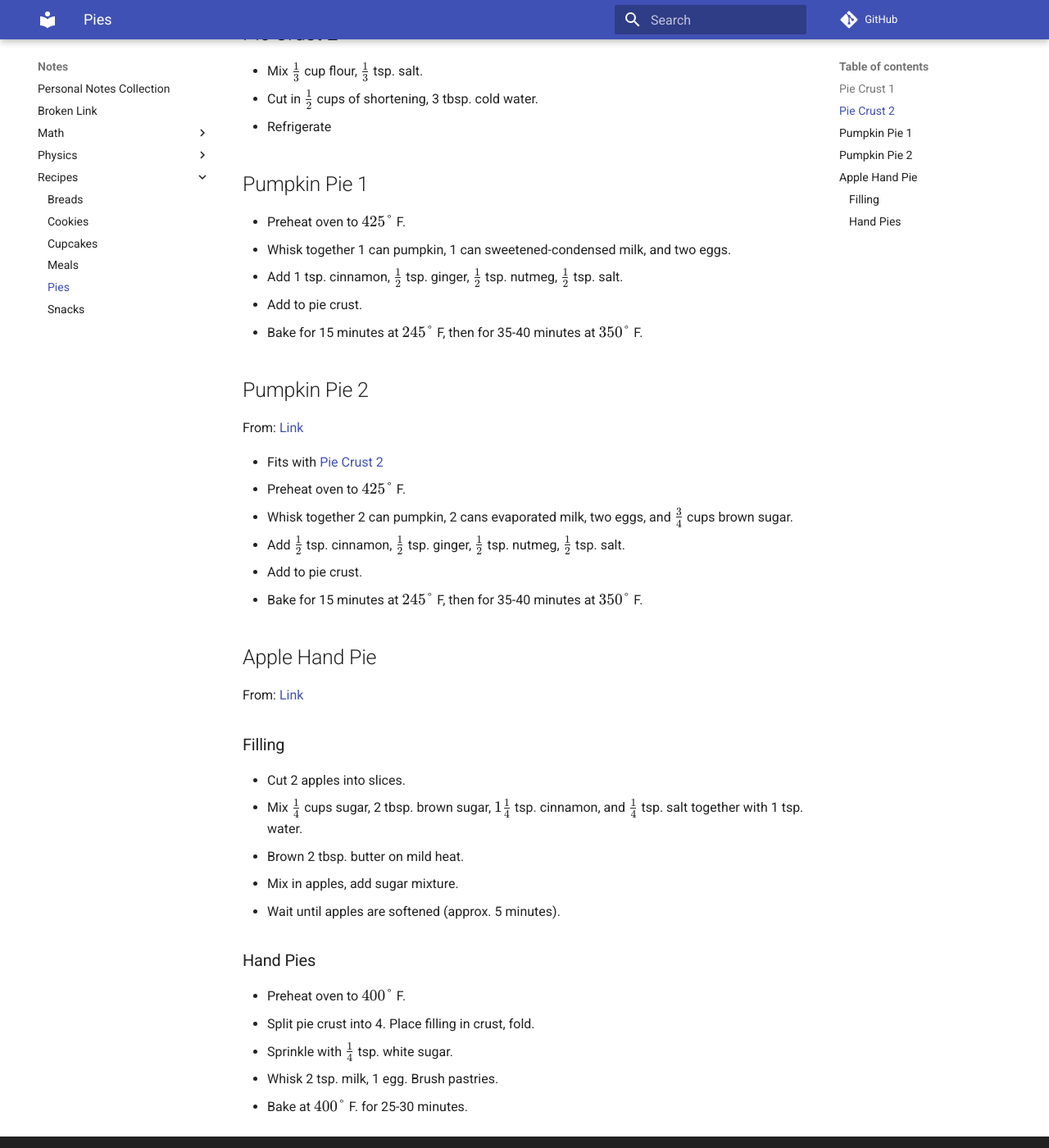
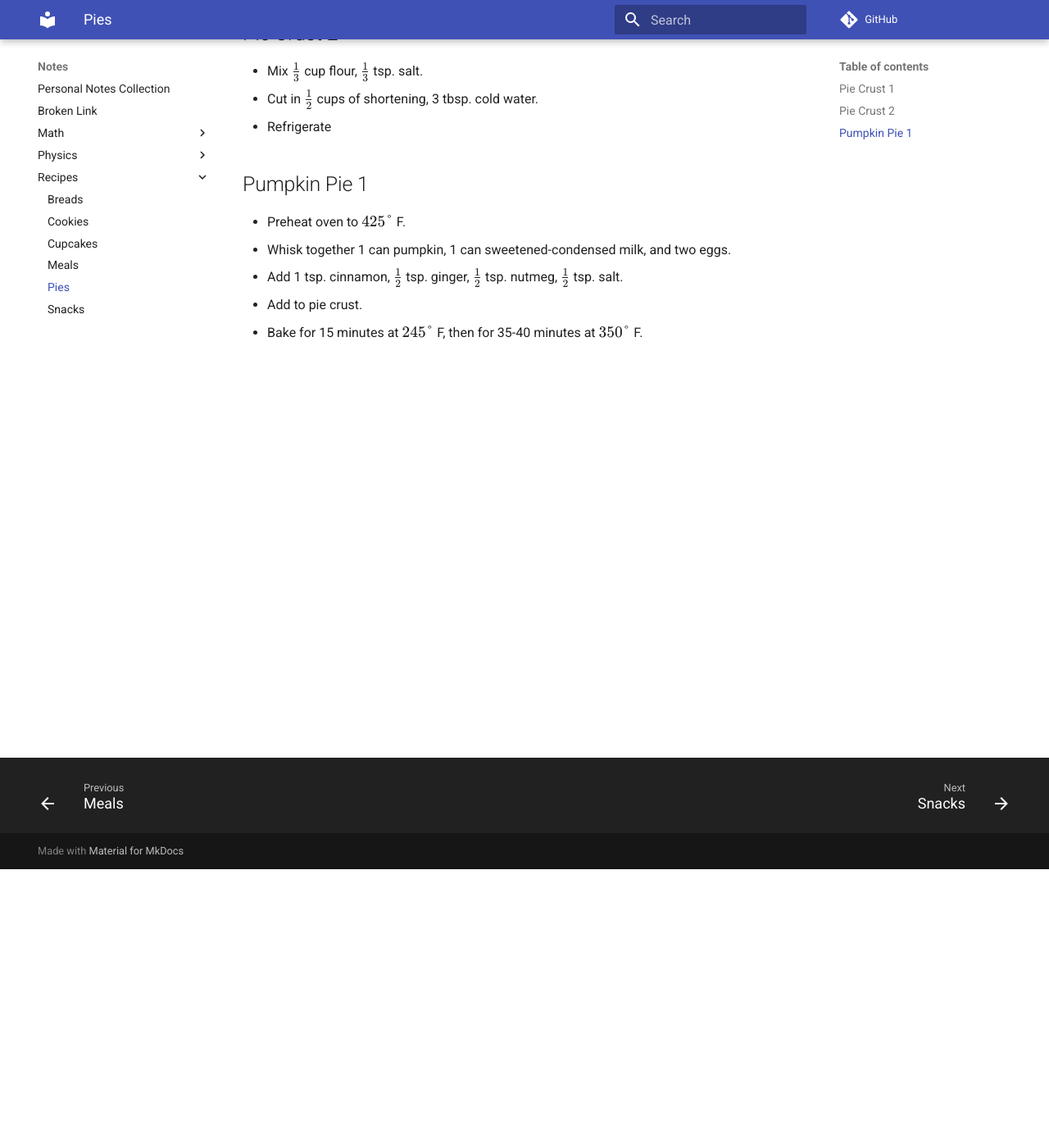
Before and after one commit to Indigo5684/Notes, an MkDocs documentation site: the page built from docs/recipes/pies.md, in a window 1280 px wide and 1400 px high, scrolled down 340 px. Shown: the whole window at 82% size. Built offline with MkDocs 1.6.1 and Material for MkDocs 9.7.7, drawn with Linux system fonts in a browser that asks for light colours; comment, search, counter and statistics services are not loaded.

Commit message:
Remove some recipes

```diff
--- a/docs/recipes/pies.md
+++ b/docs/recipes/pies.md
@@ -19,34 +19,3 @@
 - Add 1 tsp. cinnamon, $\frac{1}{2}$ tsp. ginger, $\frac{1}{2}$ tsp. nutmeg, $\frac{1}{2}$ tsp. salt.
 - Add to pie crust.
 - Bake for 15 minutes at $245 \degree$ F, then for 35-40 minutes at $350 \degree$ F.
-
-## Pumpkin Pie 2
-
-From: [Link](https://www.allrecipes.com/recipe/23439/perfect-pumpkin-pie/)
-
-- Fits with [Pie Crust 2](#pie-crust-2)
-- Preheat oven to $425 \degree$ F.
-- Whisk together 2 can pumpkin, 2 cans evaporated milk, two eggs, and $\frac{3}{4}$ cups brown sugar.
-- Add $\frac{1}{2}$ tsp. cinnamon, $\frac{1}{2}$ tsp. ginger, $\frac{1}{2}$ tsp. nutmeg, $\frac{1}{2}$ tsp. salt.
-- Add to pie crust.
-- Bake for 15 minutes at $245 \degree$ F, then for 35-40 minutes at $350 \degree$ F.
-
-## Apple Hand Pie
-
-From: [Link](https://www.allrecipes.com/recipe/234374/apple-hand-pies/)
-
-### Filling
-
-- Cut 2 apples into slices.
-- Mix $\frac{1}{4}$ cups sugar, 2 tbsp. brown sugar, $1 \frac{1}{4}$ tsp. cinnamon, and $\frac{1}{4}$ tsp. salt together with 1 tsp. water.
-- Brown 2 tbsp. butter on mild heat.
-- Mix in apples, add sugar mixture.
-- Wait until apples are softened (approx. 5 minutes).
-
-### Hand Pies
-
-- Preheat oven to $400 \degree$ F.
-- Split pie crust into 4. Place filling in crust, fold.
-- Sprinkle with $\frac{1}{4}$ tsp. white sugar.
-- Whisk 2 tsp. milk, 1 egg. Brush pastries.
-- Bake at $400 \degree$ F. for 25-30 minutes.
```
Also changed, not shown: docs/recipes/cookies.md (+0 -12 lines).
